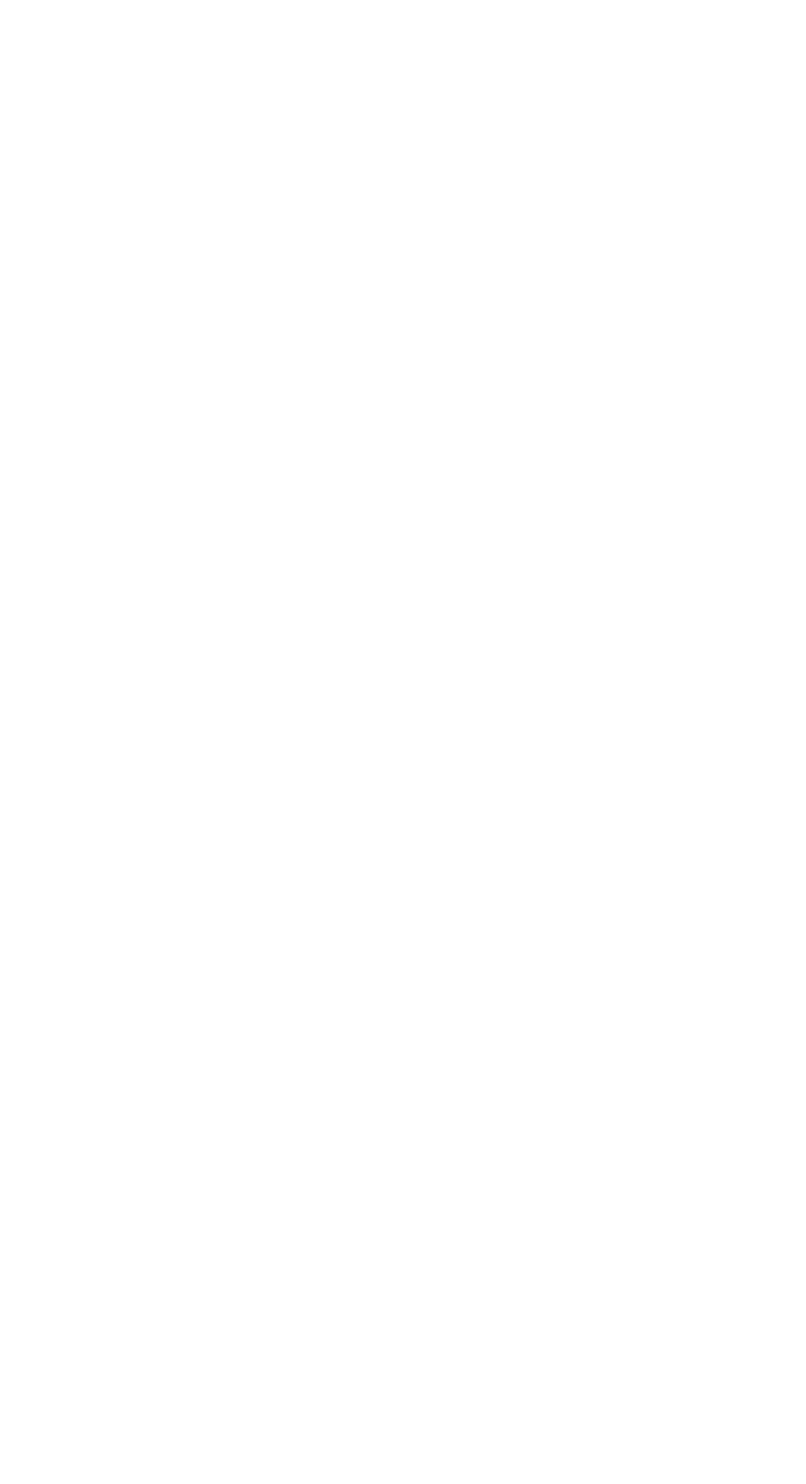
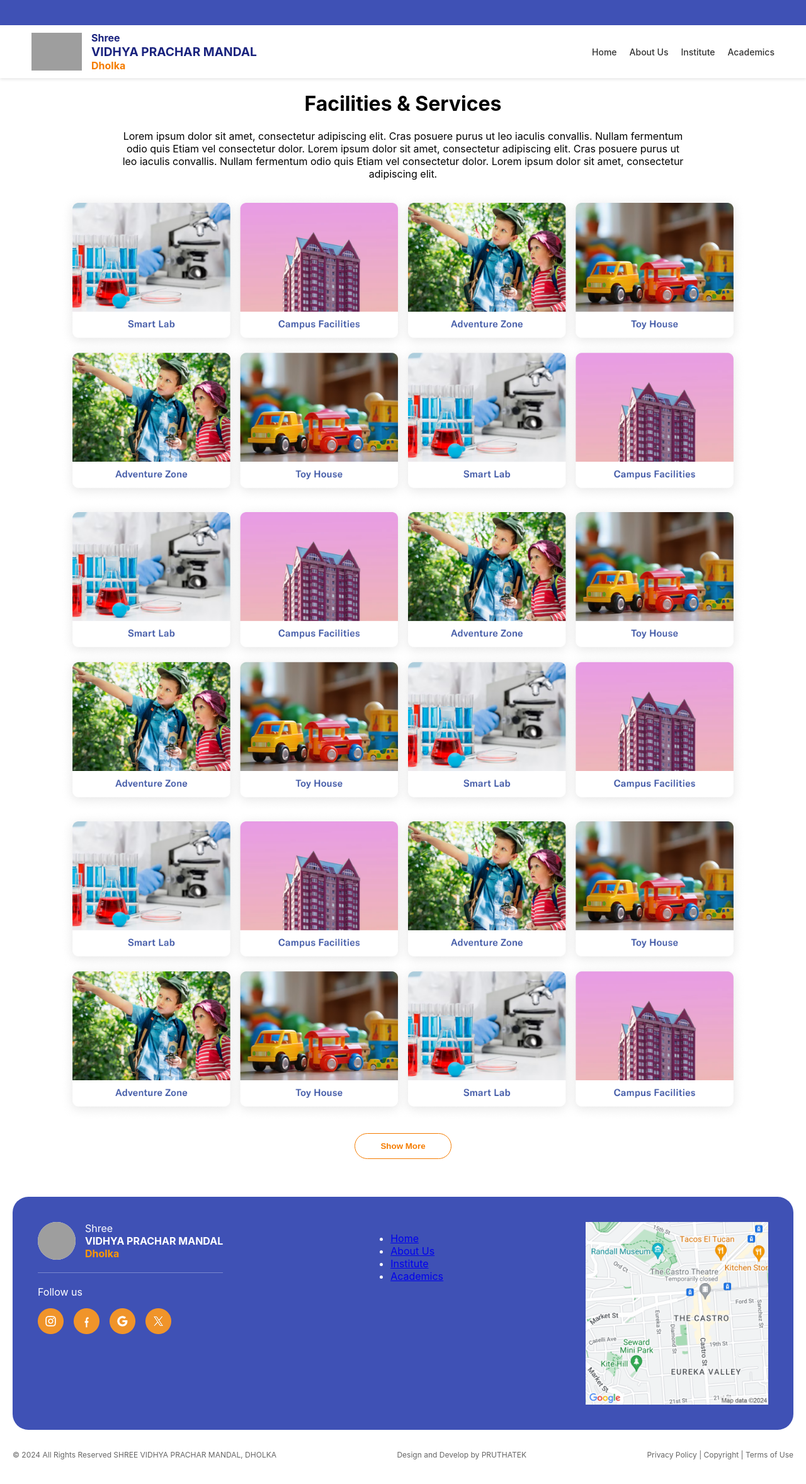
Before and after one commit to ayushisoni2107-del/shree_vidya_mandir, a React (Create React App) app: page /Academics in a window 1280 px wide. Before the commit this address had no page. Shown: the top 2356 px of the page at 63% size. Before the commit the page ends 800 px from the top, so only its background shows below. Built offline with nearby package versions, Linux system fonts and the light colour scheme; grey boxes are pictures that could not be loaded.

Commit message:
Academic page added

```diff
--- /dev/null
+++ b/src/Academics/Academics.css
@@ -0,0 +1,17 @@
+.show-more-btn {
+  padding: 12px 40px;
+  border: 1px solid #f57c00;
+  background-color: transparent;
+  color: #f57c00;
+  border-radius: 25px;
+  cursor: pointer;
+  font-weight: bold;
+  transition: 0.3s;
+  display: block;
+  margin: 20px auto;
+}
+
+.show-more-btn:hover {
+  background-color: #f57c00;
+  color: white;
+}
--- /dev/null
+++ b/src/Academics/Academics.jsx
@@ -0,0 +1,20 @@
+import React from "react";
+import "./Academics.css"
+function Academics(){
+    return(
+        <>
+        <div> <h1 align="center"> Facilities & Services</h1>
+        <p style={{ textAlign: "center", margin: "0 auto", width: "70%"}}>Lorem ipsum dolor sit amet, consectetur adipiscing elit. Cras posuere purus ut leo iaculis convallis. Nullam fermentum odio quis
+Etiam vel consectetur dolor. Lorem ipsum dolor sit amet, consectetur adipiscing elit. Cras posuere purus ut leo iaculis convallis. Nullam fermentum odio quis Etiam vel consectetur dolor. Lorem ipsum dolor sit amet, consectetur adipiscing elit.  </p>
+        </div><br/>
+        <div>
+            <img src="a1.png" width="85%"  style={{ display: "block", margin: "0 auto" }}/>
+            <img src="a1.png" width="85%"  style={{ display: "block", margin: "0 auto" }}/>
+            <img src="a1.png" width="85%"  style={{ display: "block", margin: "0 auto" }}/>
+        </div>
+        <button className="show-more-btn" align="center">Show More</button>
+        </>
+    );
+
+}
+export default Academics;
--- a/src/App.jsx
+++ b/src/App.jsx
@@ -3,6 +3,7 @@
 import Home from "./pages/Home.jsx";
 import About from "./pages/About.jsx";
 import Institute from "./pages/Institutes.jsx";
+import Academics from "./pages/Academics.jsx";
 
 const App = () => {
   return (
@@ -10,6 +11,7 @@
       <Route path="/" element={<Home />} />
       <Route path="/About" element={<About />} />
       <Route path="/Institute" element={<Institute />} />
+      <Route path="/Academics" element={<Academics />} />
     </Routes>
     );
 };
--- a/src/components/Footer.jsx
+++ b/src/components/Footer.jsx
@@ -30,9 +30,12 @@
     {/* Column 2: Navigation Links */}
     <div className="footer-col links-grid">
       <div className="link-column">
-        <NavLink to="/" end>Home</NavLink>
-        <NavLink to="/about">About Us</NavLink>
-        <NavLink to="/institute">Institute</NavLink>
+        <ul>
+        <li><NavLink to="/" end>Home</NavLink></li>
+        <li><NavLink to="/about">About Us</NavLink></li>
+        <li><NavLink to="/institute">Institute</NavLink></li>
+        <li><NavLink to="/Academics">Academics</NavLink></li>
+        </ul>
       </div>
     </div>
 
--- a/src/components/navbar.jsx
+++ b/src/components/navbar.jsx
@@ -26,9 +26,12 @@
           <li><a href="#">Contact Us</a></li>
         </ul>
         */}
-        <NavLink to="/" end>Home</NavLink>
-        <NavLink to="/about">About Us</NavLink>
-        <NavLink to="/Institute">Institute</NavLink>
+        <ul className="nav-menu">
+        <li><NavLink to="/" end>Home</NavLink></li>
+        <li><NavLink to="/about">About Us</NavLink></li>
+        <li><NavLink to="/Institute">Institute</NavLink></li>
+        <li><NavLink to="/Academics">Academics</NavLink></li>
+        </ul>
       </nav>
     </>
   );
--- /dev/null
+++ b/src/pages/Academics.jsx
@@ -0,0 +1,15 @@
+import Navbar from "../Components/Navbar";
+import Academics from "../Academics/Academics";
+
+import Footer from "../Components/Footer";
+
+function Academics1(){
+return(
+    <>
+    <Navbar />
+    <Academics />
+    <Footer />
+    </>
+);
+}
+export default Academics1;
```
Also changed, not shown: public/a1.png (added).
